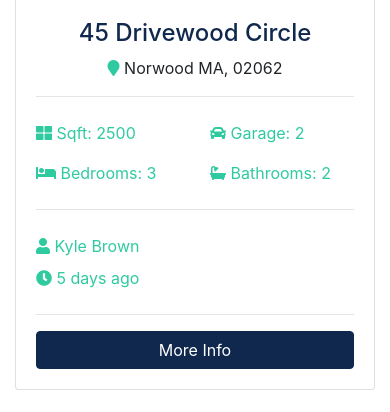
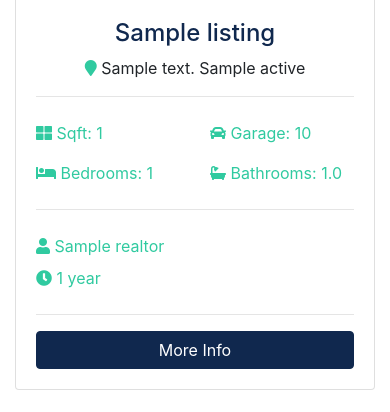
Before and after one commit to joseluisgomezcecena/python-realestate-app, a Django app: page / in a window 390 px wide. Shown: the part 1194-1606 px from the top of the page. Run offline with Django 3.2, Linux system fonts and the light colour scheme; tables that the repository leaves empty hold one stand-in row (values such as "Sample post"); grey boxes marked "Sample" are stand-in pictures; some libraries are stand-ins or nearby versions.

Commit message:
finished displaying dynamic data list

```diff
--- a/realestate/pages/views.py
+++ b/realestate/pages/views.py
@@ -1,8 +1,31 @@
 from django.shortcuts import render
 from django.http import HttpResponse
-# Create your views here.
+from listings.models import Listing
+from realtors.models import Realtor
+
+# index view.
 def index(request):
-    return render(request, 'pages/index.html')
+    lisings = Listing.objects.order_by('-list_date').filter(is_published = True)[:3]
+    context = {
+        'listings': lisings
+    }
+    return render(request, 'pages/index.html', context)
 
+
+
+
+# about view.
 def about(request):
-    return render(request, 'pages/about.html')
+
+    #get all realtors
+    realtors = Realtor.objects.order_by('-hire_date')
+
+    #get mvp
+    mvp_realtors = Realtor.objects.all().filter(is_mvp=True)
+
+    context = {
+        'realtors': realtors,
+        'mvp_realtors': mvp_realtors
+    }
+
+    return render(request, 'pages/about.html', context)
--- a/realestate/templates/pages/index.html
+++ b/realestate/templates/pages/index.html
@@ -1,4 +1,5 @@
 {% extends 'base.html' %}
+{% load humanize %}
 {% block content %}
 
 
@@ -135,133 +136,65 @@
       <h3 class="text-center mb-3">Latest Listings</h3>
       <div class="row">
         <!-- Listing 1 -->
+        {% if listings %}
+
+          {% for listing in listings %}
+
+
+
           <div class="col-md-6 col-lg-4 mb-4">
             <div class="card listing-preview">
-            <img class="card-img-top" src="assets/img/homes/home-1.jpg" alt="">
+              <img class="card-img-top" src="{{ listing.photo_main.url  }}" alt="">
               <div class="card-img-overlay">
                 <h2>
-                <span class="badge badge-secondary text-white">$490,000</span>
+                  <span class="badge badge-secondary text-white">{{listing.price | intcomma}}</span>
                 </h2>
               </div>
               <div class="card-body">
                 <div class="listing-heading text-center">
-                <h4 class="text-primary">45 Drivewood Circle</h4>
+                  <h4 class="text-primary">{{listing.title}}</h4>
                   <p>
-                  <i class="fas fa-map-marker text-secondary"></i> Norwood MA, 02062</p>
+                    <i class="fas fa-map-marker text-secondary"></i> {{listing.address}} {{listing.city}} {{listing.state}}</p>
                 </div>
                 <hr>
                 <div class="row py-2 text-secondary">
                   <div class="col-6">
-                  <i class="fas fa-th-large"></i> Sqft: 2500</div>
+                    <i class="fas fa-th-large"></i> Sqft: {{listing.sqft}}</div>
                   <div class="col-6">
-                  <i class="fas fa-car"></i> Garage: 2</div>
+                    <i class="fas fa-car"></i> Garage: {{listing.garage}}</div>
                 </div>
                 <div class="row py-2 text-secondary">
                   <div class="col-6">
-                  <i class="fas fa-bed"></i> Bedrooms: 3</div>
+                    <i class="fas fa-bed"></i> Bedrooms: {{listing.bedrooms}}</div>
                   <div class="col-6">
-                  <i class="fas fa-bath"></i> Bathrooms: 2</div>
+                    <i class="fas fa-bath"></i> Bathrooms: {{listing.bathrooms}}</div>
                 </div>
                 <hr>
                 <div class="row py-2 text-secondary">
                   <div class="col-6">
-                  <i class="fas fa-user"></i> Kyle Brown</div>
+                    <i class="fas fa-user"></i> {{listing.realtor}}</div>
                 </div>
                 <div class="row text-secondary pb-2">
                   <div class="col-6">
-                  <i class="fas fa-clock"></i> 5 days ago</div>
+                    <i class="fas fa-clock"></i> {{listing.list_date | timesince}}</div>
                 </div>
                 <hr>
-              <a href="listing.html" class="btn btn-primary btn-block">More Info</a>
+                <a href="{% url 'listing' listing.id %}" class="btn btn-primary btn-block">More Info</a>
               </div>
             </div>
           </div>
 
-        <!-- Listing 2 -->
-        <div class="col-md-6 col-lg-4 mb-4">
-          <div class="card listing-preview">
-            <img class="card-img-top" src="assets/img/homes/home-2.jpg" alt="">
-            <div class="card-img-overlay">
-              <h2>
-                <span class="badge badge-secondary text-white">$550,000</span>
-              </h2>
+
+
+
+          {% endfor %}
+
+        {% else %}
+          <div class="col-md-12">
+            <p>No listings Available</p>
           </div>
-            <div class="card-body">
-              <div class="listing-heading text-center">
-                <h4 class="text-primary">18 Jefferson Lane</h4>
-                <p>
-                  <i class="fas fa-map-marker text-secondary"></i> Woburn MA, 01801</p>
-              </div>
-              <hr>
-              <div class="row py-2 text-secondary">
-                <div class="col-6">
-                  <i class="fas fa-th-large"></i> Sqft: 3200</div>
-                <div class="col-6">
-                  <i class="fas fa-car"></i> Garage: 1</div>
-              </div>
-              <div class="row py-2 text-secondary">
-                <div class="col-6">
-                  <i class="fas fa-bed"></i> Bedrooms: 4</div>
-                <div class="col-6">
-                  <i class="fas fa-bath"></i> Bathrooms: 2.5</div>
-              </div>
-              <hr>
-              <div class="row py-2 text-secondary">
-                <div class="col-6">
-                  <i class="fas fa-user"></i> Mark Hudson</div>
-              </div>
-              <div class="row text-secondary pb-2">
-                <div class="col-6">
-                  <i class="fas fa-clock"></i> 5 days ago</div>
-              </div>
-              <hr>
-              <a href="listing.html" class="btn btn-primary btn-block">More Info</a>
-            </div>
-          </div>
-        </div>
+        {% endif %}
 
-        <!-- Listing 3 -->
-        <div class="col-md-6 col-lg-4 mb-4">
-          <div class="card listing-preview">
-            <img class="card-img-top" src="assets/img/homes/home-3.jpg" alt="">
-            <div class="card-img-overlay">
-              <h2>
-                <span class="badge badge-secondary text-white">$580,000</span>
-              </h2>
-            </div>
-            <div class="card-body">
-              <div class="listing-heading text-center">
-                <h4 class="text-primary">187 Woodrow Street</h4>
-                <p>
-                  <i class="fas fa-map-marker text-secondary"></i> Salem MA, 01915</p>
-              </div>
-              <hr>
-              <div class="row py-2 text-secondary">
-                <div class="col-6">
-                  <i class="fas fa-th-large"></i> Sqft: 3107</div>
-                <div class="col-6">
-                  <i class="fas fa-car"></i> Garage: 0</div>
-              </div>
-              <div class="row py-2 text-secondary">
-                <div class="col-6">
-                  <i class="fas fa-bed"></i> Bedrooms: 4</div>
-                <div class="col-6">
-                  <i class="fas fa-bath"></i> Bathrooms: 3</div>
-              </div>
-              <hr>
-              <div class="row py-2 text-secondary">
-                <div class="col-6">
-                  <i class="fas fa-user"></i> Mark Hudson</div>
-              </div>
-              <div class="row text-secondary pb-2">
-                <div class="col-6">
-                  <i class="fas fa-clock"></i> 5 days ago</div>
-              </div>
-              <hr>
-              <a href="listing.html" class="btn btn-primary btn-block">More Info</a>
-            </div>
-          </div>
-        </div>
 
       </div>
     </div>
```
Also changed, not shown: realestate/templates/pages/about.html (+27 -27 lines). Lines whose indentation alone changed are shown as unchanged.
